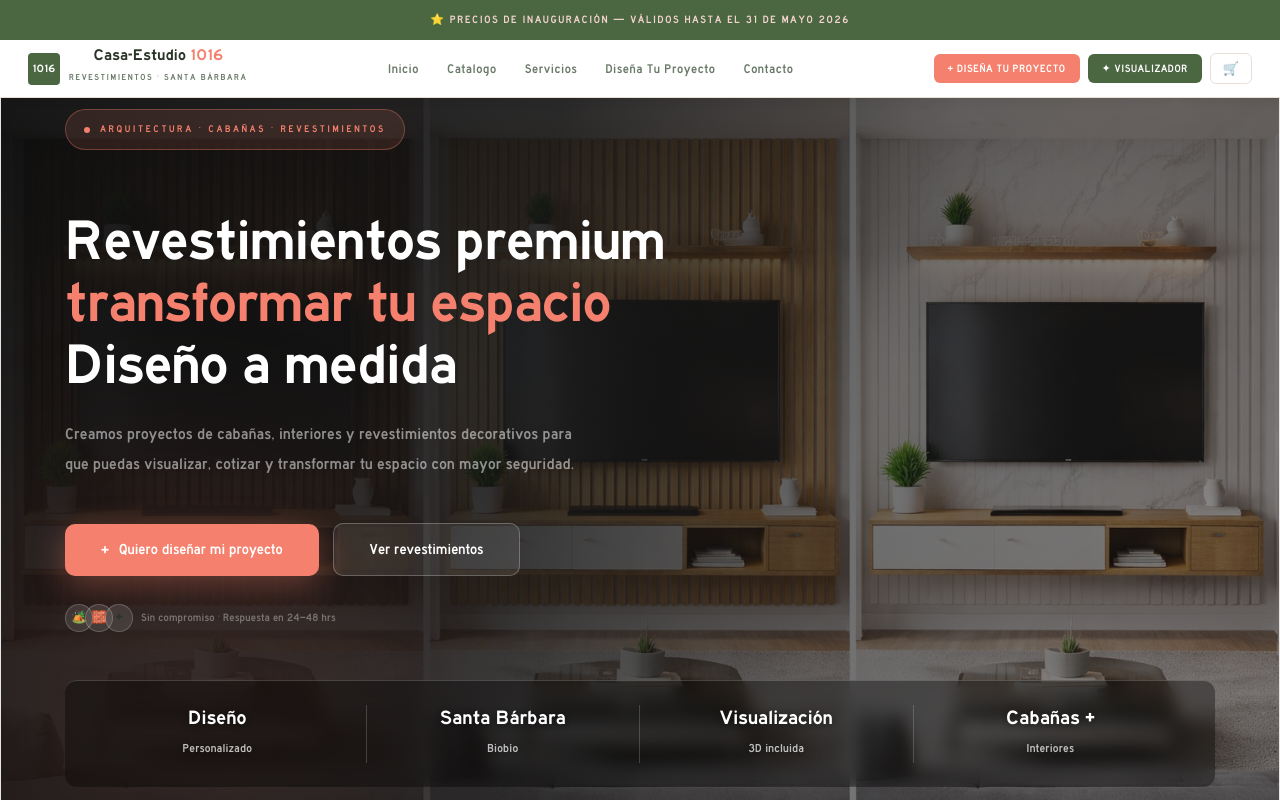
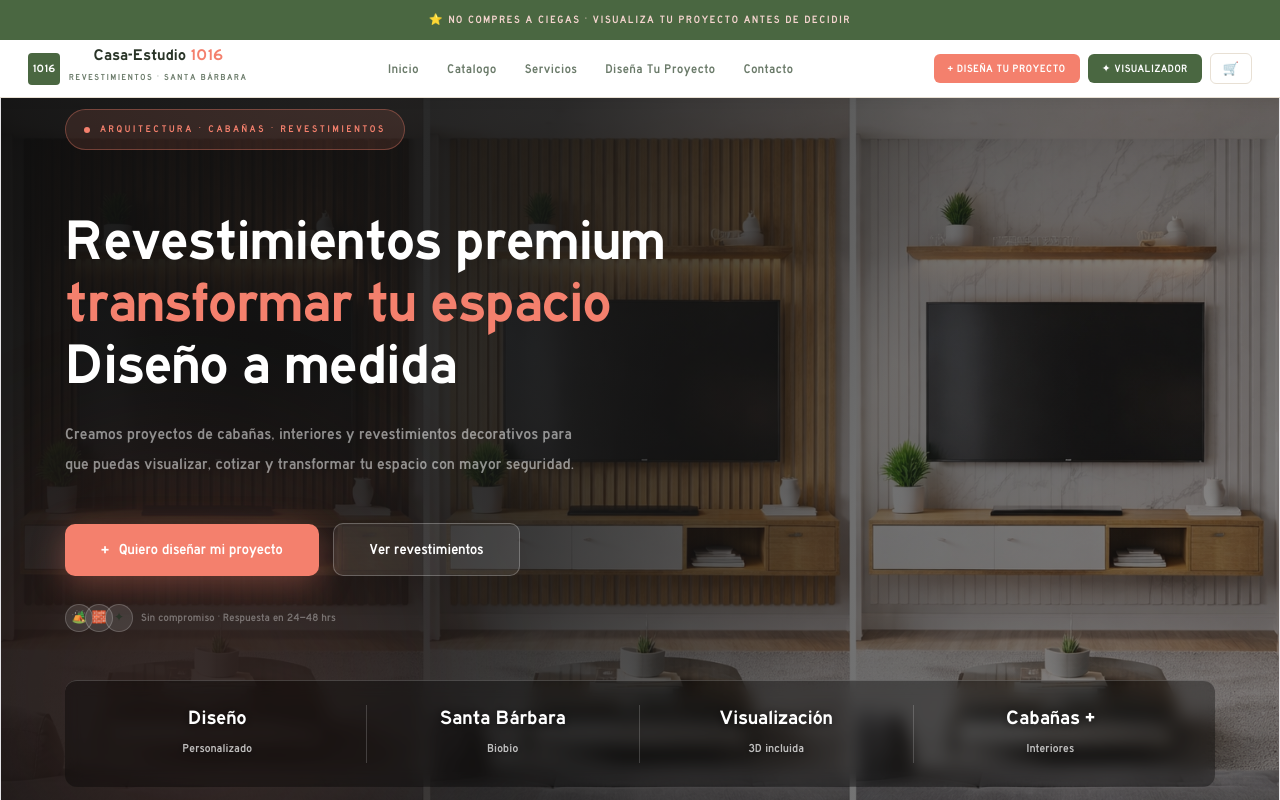
Before and after one commit to felipemunoz014-create/casa-estudio-1016, a React (Vite) app: page / in a window 1280 px wide. Shown: the top 800 px of the page. Built offline with nearby package versions, Linux system fonts and the light colour scheme.

Commit message:
cambio texto de precios inauguración

```diff
--- a/src/App.jsx
+++ b/src/App.jsx
@@ -1955,7 +1955,7 @@ export default function App() {
 
   const DEFAULT_CONTENT = {
     brandName: "Casa-Estudio", brandNum: "1016", brandSub: "Revestimientos · Santa Bárbara",
-    promoText: "⭐ Precios de Inauguración — Válidos hasta el 31 de Mayo 2026",
+    promoText: "⭐ NO COMPRES A CIEGAS · VISUALIZA TU PROYECTO ANTES DE DECIDIR",
     heroTag: "Importadora & Comercializadora", heroTitle1: "Revestimientos", heroTitle2: "de alto estándar", heroTitle3: "para construir tu cabaña",
     heroSubtitle: "Importamos materiales decorativos de calidad premium. Diseñamos y construimos cabañas en Santa Bárbara, Biobío.",
     heroBtnPrimary: "Ver Revestimientos", heroBtnSecondary: "Cotizar", heroImage: heroImg,
```
